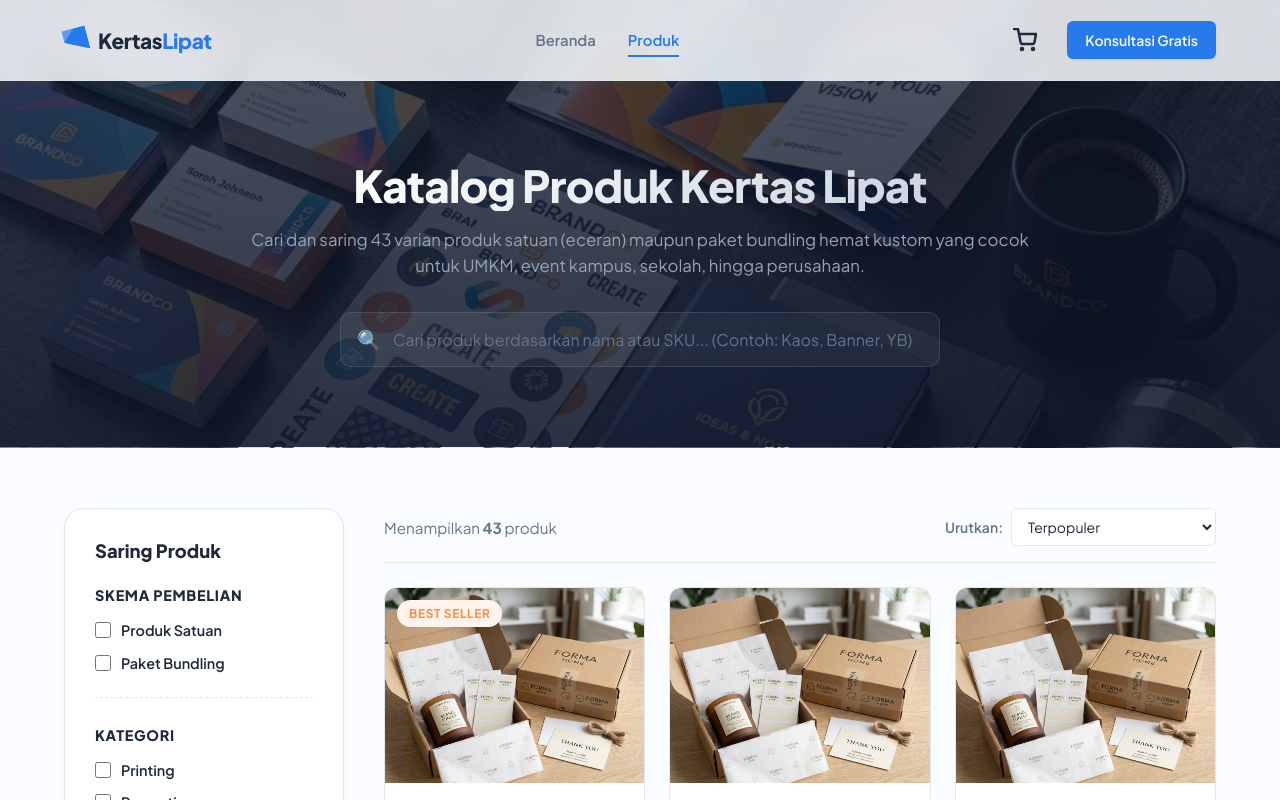
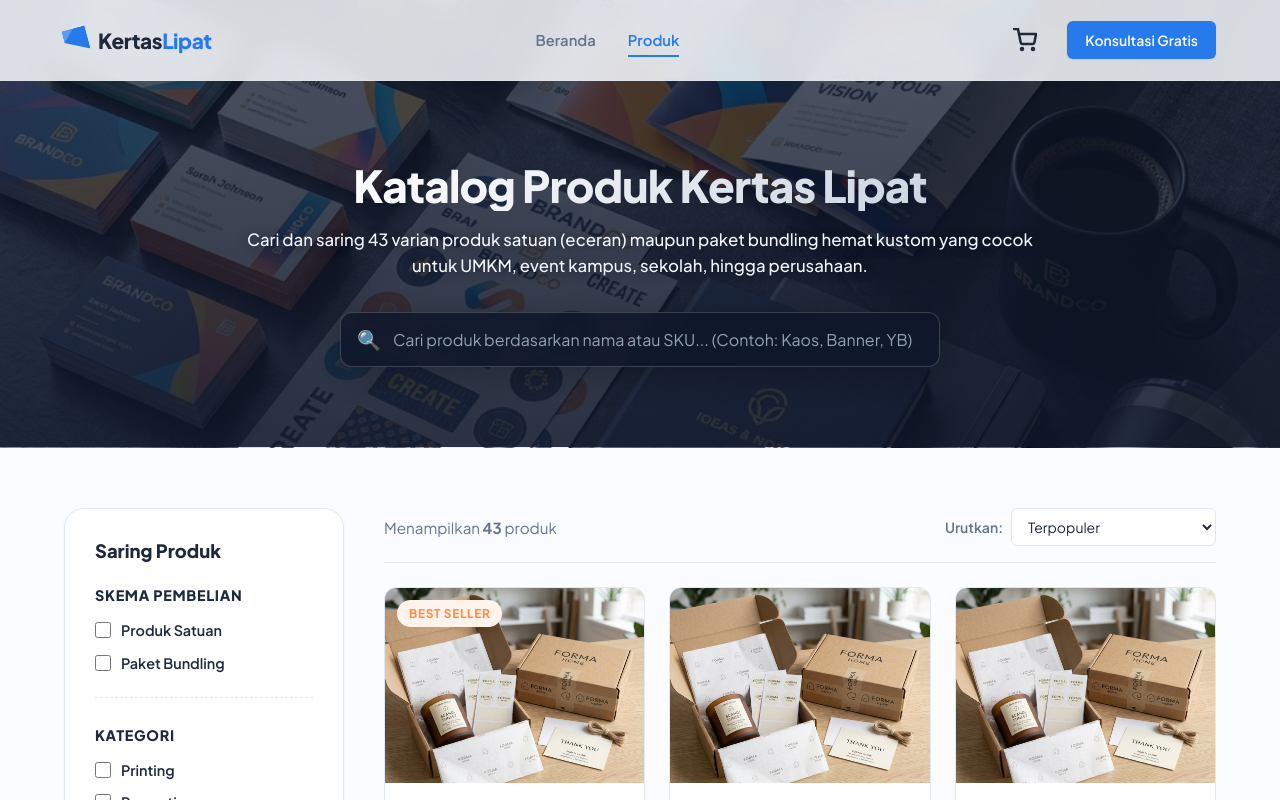
Before and after one commit to Ardiyanto24/mockup-website-kertas-lipat, a Next.js app: page /products in a window 1280 px wide. Shown: the top 800 px of the page. Built offline with nearby package versions, Linux system fonts and the light colour scheme.

Commit message:
style(catalog): increase header text and search box contrast for improved readability against flatlay background

```diff
--- a/src/components/organisms/products/ProductsHeaderSection/ProductsHeaderSection.module.css
+++ b/src/components/organisms/products/ProductsHeaderSection/ProductsHeaderSection.module.css
@@ -48,9 +48,11 @@
 
 .subtitle {
   font-size: 1.05rem;
-  color: #94a3b8;
+  color: #f1f5f9;
   line-height: 1.6;
   margin-bottom: 32px;
+  text-shadow: 0 2px 10px rgba(15, 23, 42, 0.6);
+  font-weight: 500;
 }
 
 /* Search Wrapper */
@@ -58,24 +60,26 @@
   position: relative;
   width: 100%;
   max-width: 600px;
-  background-color: rgba(255, 255, 255, 0.05);
-  border: 1.5px solid rgba(255, 255, 255, 0.1);
+  background-color: rgba(15, 23, 42, 0.85);
+  backdrop-filter: blur(8px);
+  border: 1.5px solid rgba(255, 255, 255, 0.18);
   border-radius: var(--radius-md);
   display: flex;
   align-items: center;
   padding: 6px 16px;
   transition: border-color var(--transition-fast), box-shadow var(--transition-fast), background-color var(--transition-fast);
+  box-shadow: 0 8px 30px rgba(0, 0, 0, 0.25);
 }
 
 .searchWrapper:focus-within {
   border-color: var(--color-primary);
-  box-shadow: 0 0 0 3px rgba(38, 122, 236, 0.25);
-  background-color: rgba(255, 255, 255, 0.08);
+  box-shadow: 0 0 0 3px rgba(38, 122, 236, 0.3);
+  background-color: rgba(15, 23, 42, 0.9);
 }
 
 .searchIcon {
   font-size: 1.2rem;
-  color: #94a3b8;
+  color: #cbd5e1;
   margin-right: 12px;
 }
 
@@ -91,7 +95,7 @@
 }
 
 .searchInput::placeholder {
-  color: #64748b;
+  color: #94a3b8;
 }
 
 .clearBtn {
```
